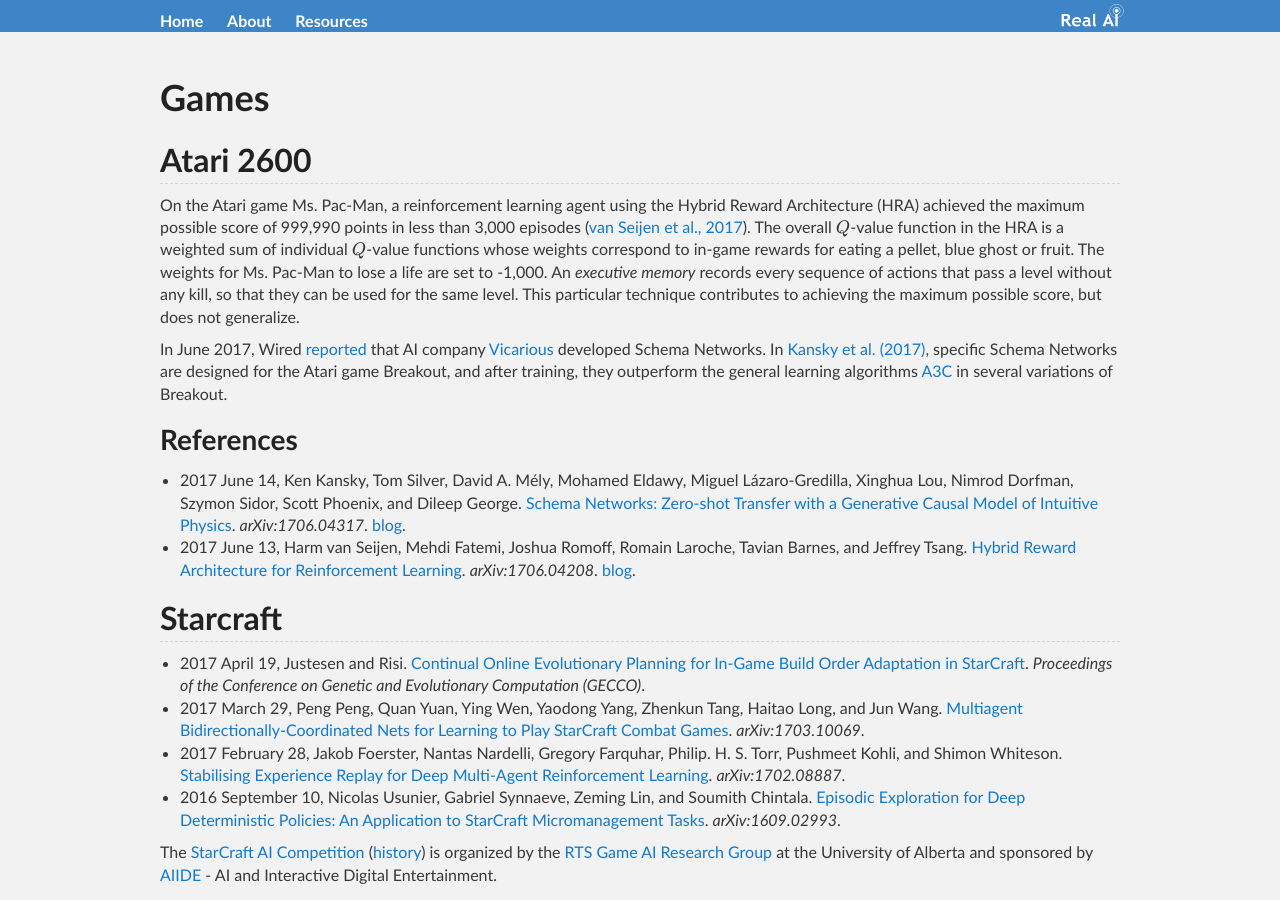
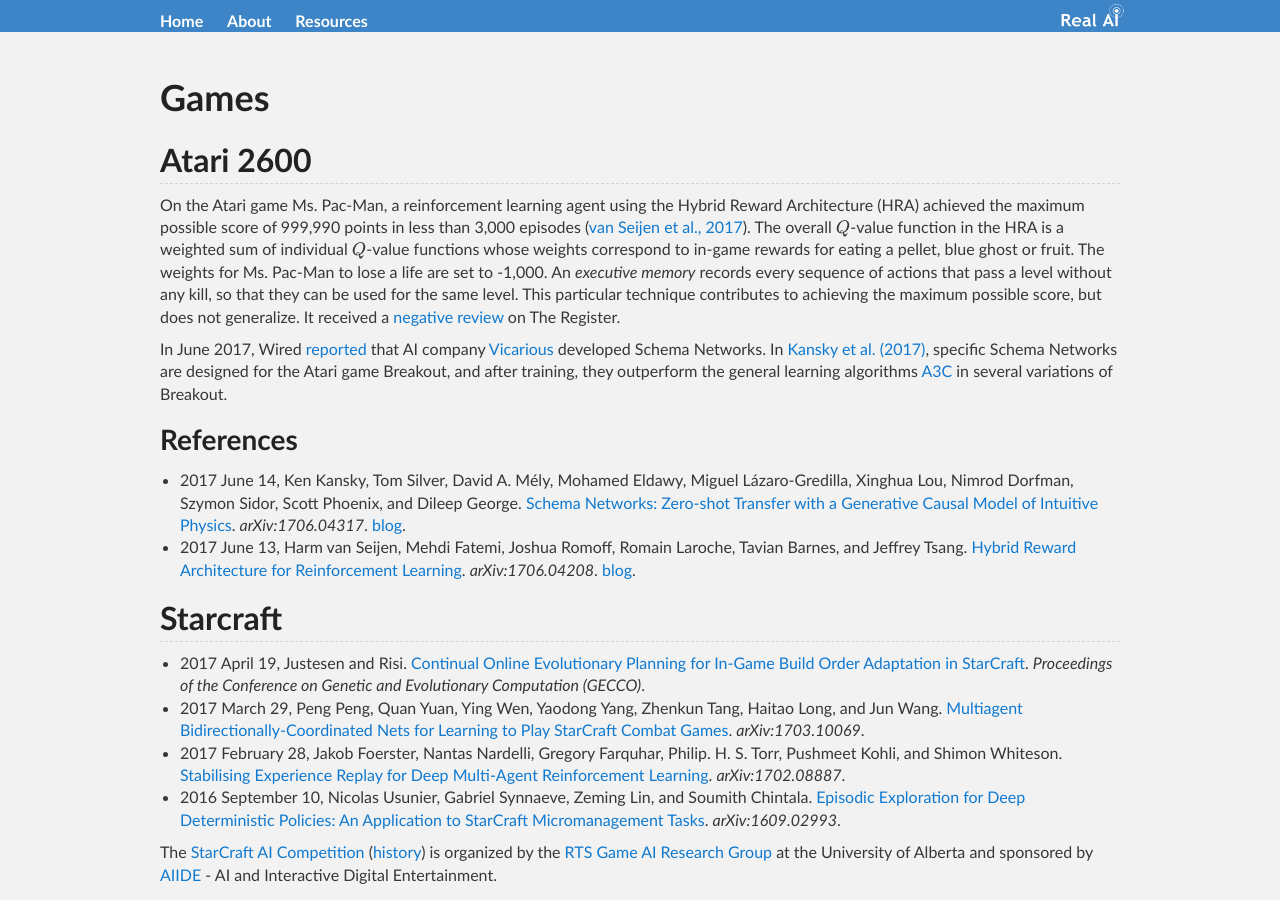
Before and after one commit to Tonywuhk/realai.org, a Jekyll site: the page built from games.md, in a window 1280 px wide and 900 px high. Built offline with Jekyll 4.4.1, drawn with Linux system fonts in a browser that asks for light colours; our own code applies the rules of GitHub Pages for plain Markdown files; formulas are drawn with MathJax 3; comment, search, counter and statistics services are not loaded; the repository's description, which GitHub fills in, is left out.

Commit message:
Update games.md

```diff
--- a/games.md
+++ b/games.md
@@ -6,7 +6,7 @@
 
 ## Atari 2600
 
-On the Atari game Ms. Pac-Man, a reinforcement learning agent using the Hybrid Reward Architecture (HRA) achieved the maximum possible score of 999,990 points in less than 3,000 episodes ([van Seijen et al., 2017](https://arxiv.org/abs/1706.04208)). The overall \\(Q\\)-value function in the HRA is a weighted sum of individual \\(Q\\)-value functions whose weights correspond to in-game rewards for eating a pellet, blue ghost or fruit. The weights for Ms. Pac-Man to lose a life are set to -1,000. An *executive memory* records every sequence of actions that pass a level without any kill, so that they can be used for the same level. This particular technique contributes to achieving the maximum possible score, but does not generalize.
+On the Atari game Ms. Pac-Man, a reinforcement learning agent using the Hybrid Reward Architecture (HRA) achieved the maximum possible score of 999,990 points in less than 3,000 episodes ([van Seijen et al., 2017](https://arxiv.org/abs/1706.04208)). The overall \\(Q\\)-value function in the HRA is a weighted sum of individual \\(Q\\)-value functions whose weights correspond to in-game rewards for eating a pellet, blue ghost or fruit. The weights for Ms. Pac-Man to lose a life are set to -1,000. An *executive memory* records every sequence of actions that pass a level without any kill, so that they can be used for the same level. This particular technique contributes to achieving the maximum possible score, but does not generalize. It received a [negative review](https://www.theregister.co.uk/2017/06/15/microsoft_pac_man/) on The Register.
 
 In June 2017, Wired [reported](https://www.wired.com/story/vicarious-schema-networks-artificial-intelligence-atari-demo/) that AI company [Vicarious](https://www.vicarious.com/) developed Schema Networks. In [Kansky et al. (2017)](https://arxiv.org/abs/1706.04317), specific Schema Networks are designed for the Atari game Breakout, and after training, they outperform the general learning algorithms [A3C](http://realai.org/rl/model-free/) in several variations of Breakout.
 
```
